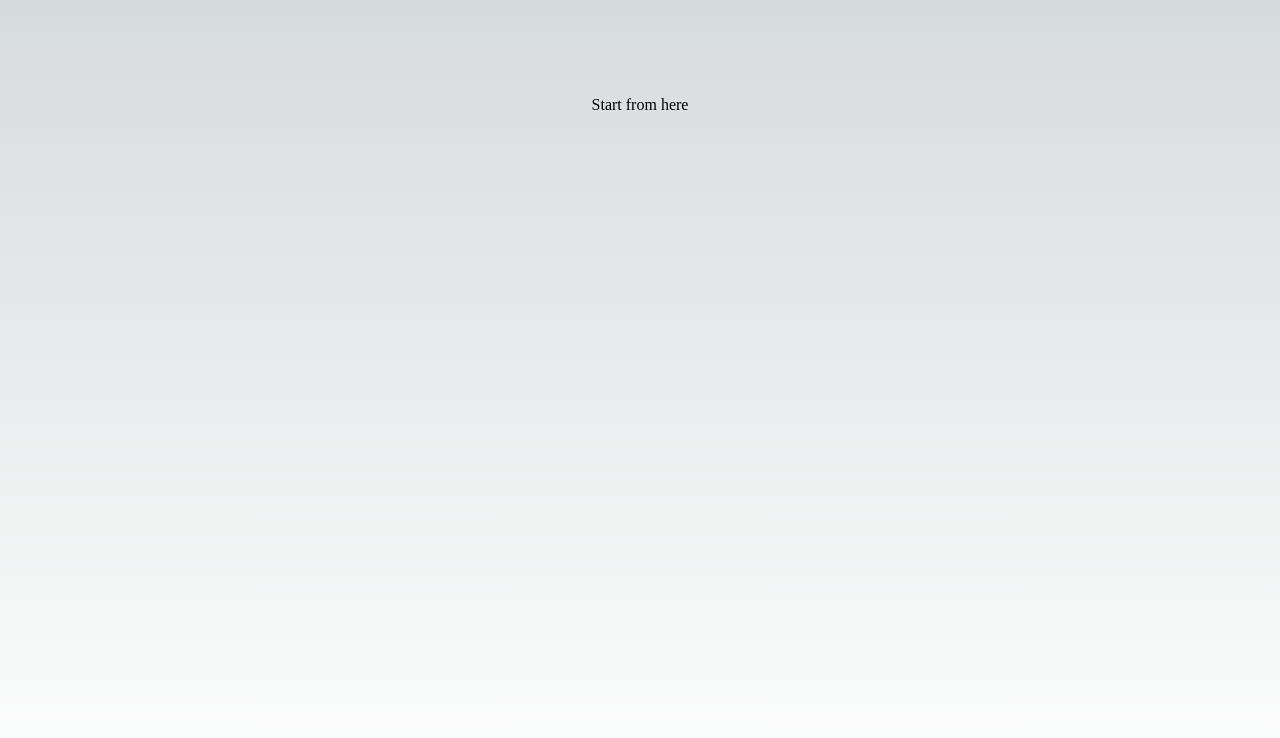
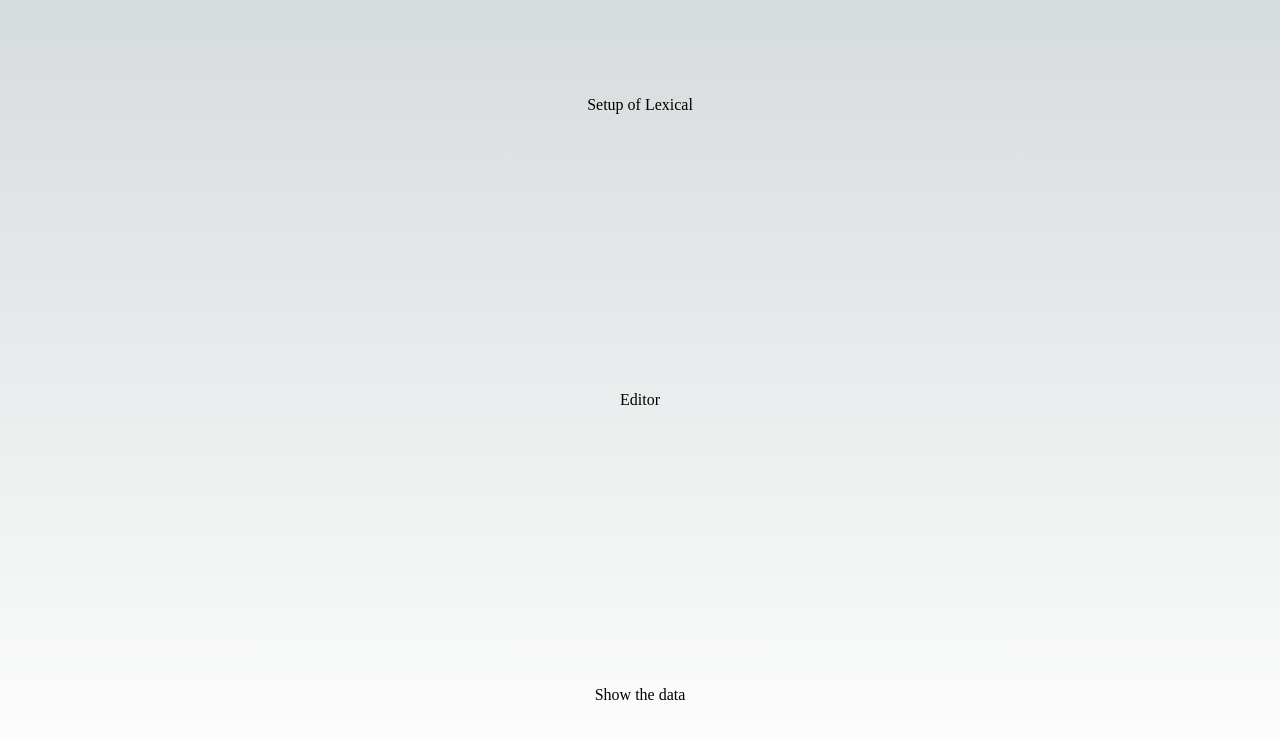
Before and after one commit to Christian-Mar/tiptap_firebase, a Next.js app: page / in a window 1280 px wide. Shown: the top 738 px of the page. Built offline with nearby package versions, Linux system fonts and the light colour scheme.

Commit message:
preparation steps + component

```diff
--- /dev/null
+++ b/app/components/Editor.js
@@ -0,0 +1,5 @@
+export default function Editor() {
+  return(
+    <div>Editor</div>
+  )
+}
--- a/app/page.js
+++ b/app/page.js
@@ -1,13 +1,18 @@
 import Image from 'next/image'
 import { Inter } from 'next/font/google'
 import styles from './page.module.css'
+import Editor from './components/editor';
 
 const inter = Inter({ subsets: ['latin'] })
 
 export default function Home() {
   return (
     <main className={styles.main}>
-      Start from here
+      Setup of Lexical
+      <div>
+      <Editor/>
+      </div>
+      <div>Show the data</div>
     </main>
   )
 }
```
Also changed, not shown: 1 other file (tests, documents, lock files or other folders).
